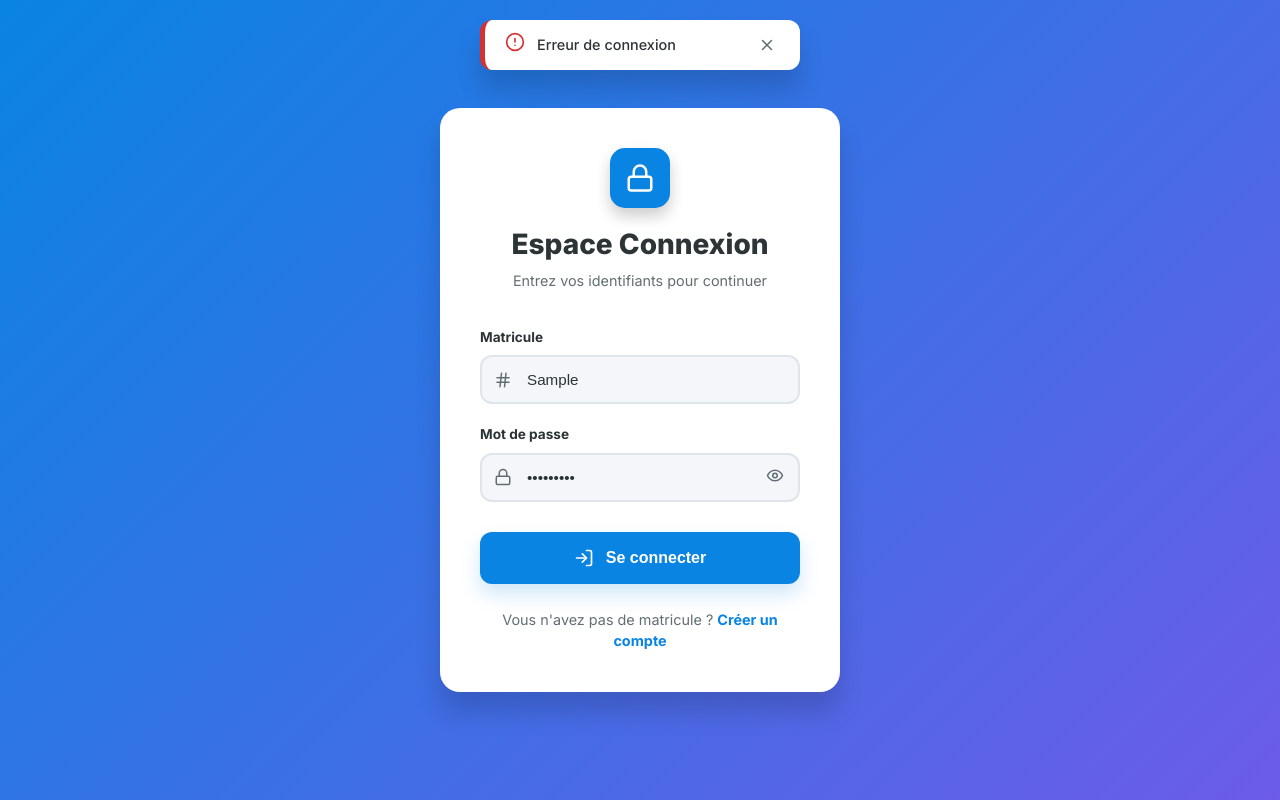
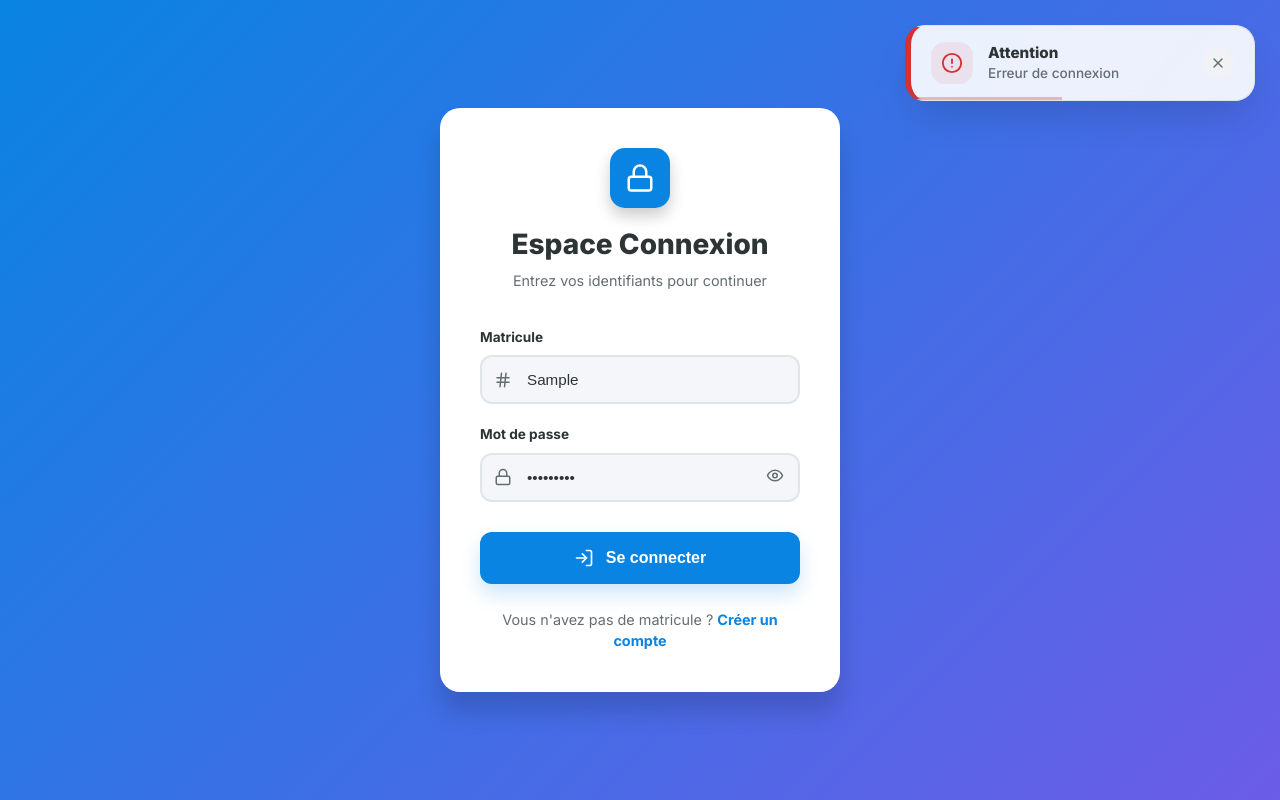
Before and after one commit to afbstudioci/FORMATION-AI-FULLSTACK-BUILDER, a React (Vite) app: page /admin in a window 1280 px wide. Both pictures are taken after typing "Sample", "Sample123" into the empty fields and a click on the button "Se connecter". Built offline with nearby package versions, Linux system fonts and the light colour scheme; no server answers.

Commit message:
Correction Correction

```diff
--- a/src/components/Alert.jsx
+++ b/src/components/Alert.jsx
@@ -1,56 +1,130 @@
-import React from 'react';
+import React, { useEffect } from 'react';
 import { motion, AnimatePresence } from 'framer-motion';
-import { AlertCircle, CheckCircle2, X } from 'lucide-react';
+import { AlertCircle, CheckCircle2, X, Info } from 'lucide-react';
 import { theme } from '../theme';
 
 const Alert = ({ message, type = 'error', onClose }) => {
+  useEffect(() => {
+    if (message) {
+      const timer = setTimeout(() => {
+        onClose();
+      }, 5000);
+      return () => clearTimeout(timer);
+    }
+  }, [message, onClose]);
+
   if (!message) return null;
 
   const config = {
-    error: { color: theme.colors.error, icon: <AlertCircle size={20} /> },
-    success: { color: theme.colors.success, icon: <CheckCircle2 size={20} /> }
+    error: { color: theme.colors.error, icon: <AlertCircle size={22} />, bg: '#fff5f5' },
+    success: { color: theme.colors.success, icon: <CheckCircle2 size={22} />, bg: '#f6ffed' },
+    info: { color: theme.colors.primary, icon: <Info size={22} />, bg: '#e6f7ff' }
   };
+
+  const current = config[type] || config.error;
 
   return (
     <AnimatePresence>
       <motion.div
-        initial={{ opacity: 0, y: -20, x: '-50%' }}
-        animate={{ opacity: 1, y: 0, x: '-50%' }}
-        exit={{ opacity: 0, y: -20, x: '-50%' }}
+        drag="x"
+        dragConstraints={{ left: 0, right: 300 }}
+        dragElastic={0.7}
+        onDragEnd={(e, info) => {
+          if (info.offset.x > 150) {
+            onClose();
+          }
+        }}
+        initial={{ opacity: 0, x: 100, scale: 0.9 }}
+        animate={{ opacity: 1, x: 0, scale: 1 }}
+        exit={{ opacity: 0, x: 100, scale: 0.9, transition: { duration: 0.2 } }}
+        whileTap={{ scale: 0.98 }}
         style={{
           position: 'fixed',
-          top: '20px',
-          left: '50%',
-          zIndex: 1000,
-          background: theme.colors.surface,
-          padding: '12px 20px',
-          borderRadius: theme.borderRadius.medium,
-          boxShadow: theme.shadows.premium,
+          top: '25px',
+          right: '25px',
+          zIndex: 9999,
+          background: 'rgba(255, 255, 255, 0.9)',
+          backdropFilter: 'blur(12px)',
+          padding: '16px 20px',
+          borderRadius: '20px',
+          boxShadow: '0 20px 40px -10px rgba(0,0,0,0.15)',
           display: 'flex',
           alignItems: 'center',
-          gap: '12px',
-          borderLeft: `5px solid ${config[type]?.color || theme.colors.error}`,
-          minWidth: '320px'
+          gap: '15px',
+          border: `1px solid ${theme.colors.border}`,
+          borderLeft: `6px solid ${current.color}`,
+          minWidth: '350px',
+          maxWidth: '450px',
+          cursor: 'grab',
+          userSelect: 'none'
         }}
       >
-        <span style={{ color: config[type]?.color || theme.colors.error }}>
-          {config[type]?.icon || <AlertCircle size={20} />}
-        </span>
-        <span style={{ flex: 1, fontSize: '0.9rem', fontWeight: '500', color: theme.colors.text }}>{message}</span>
+        <div style={{
+          background: `${current.color}15`,
+          padding: '10px',
+          borderRadius: '14px',
+          display: 'flex',
+          alignItems: 'center',
+          justifyContent: 'center',
+          color: current.color
+        }}>
+          {current.icon}
+        </div>
+
+        <div style={{ flex: 1 }}>
+          <p style={{
+            margin: 0,
+            fontSize: '0.95rem',
+            fontWeight: '800',
+            color: theme.colors.text,
+            lineHeight: '1.4'
+          }}>
+            {type === 'error' ? 'Attention' : (type === 'success' ? 'Succès' : 'Information')}
+          </p>
+          <p style={{
+            margin: 0,
+            fontSize: '0.85rem',
+            fontWeight: '500',
+            color: theme.colors.textLight
+          }}>
+            {message}
+          </p>
+        </div>
+
         <button
-          onClick={onClose}
+          onClick={(e) => { e.stopPropagation(); onClose(); }}
           style={{
-            background: 'transparent',
+            background: '#f1f2f6',
+            border: 'none',
             color: theme.colors.textLight,
-            padding: '4px',
+            width: '32px',
+            height: '32px',
             borderRadius: '50%',
             display: 'flex',
             alignItems: 'center',
-            justifyContent: 'center'
+            justifyContent: 'center',
+            cursor: 'pointer',
+            transition: 'all 0.2s'
           }}
         >
-          <X size={18} />
+          <X size={16} />
         </button>
+
+        {/* Barre de progression automatique */}
+        <motion.div
+          initial={{ width: '100%' }}
+          animate={{ width: '0%' }}
+          transition={{ duration: 5, ease: "linear" }}
+          style={{
+            position: 'absolute',
+            bottom: 0,
+            left: 0,
+            height: '3px',
+            background: current.color,
+            opacity: 0.3,
+            borderRadius: '0 0 0 20px'
+          }}
+        />
       </motion.div>
     </AnimatePresence>
   );
--- /dev/null
+++ b/src/components/ConfirmModal.jsx
@@ -0,0 +1,95 @@
+import React from 'react';
+import { motion, AnimatePresence } from 'framer-motion';
+import { AlertTriangle, X } from 'lucide-react';
+import { theme } from '../theme';
+
+const ConfirmModal = ({ isOpen, title, message, onConfirm, onCancel, confirmText = "Supprimer", cancelText = "Annuler", type = "danger" }) => {
+  if (!isOpen) return null;
+
+  const isDanger = type === "danger";
+
+  return (
+    <AnimatePresence>
+      <div style={{ position: 'fixed', inset: 0, zIndex: 2000, display: 'flex', alignItems: 'center', justifyContent: 'center', padding: '20px' }}>
+        {/* Overlay flouté */}
+        <motion.div
+          initial={{ opacity: 0 }} animate={{ opacity: 1 }} exit={{ opacity: 0 }}
+          onClick={onCancel}
+          style={{ position: 'absolute', inset: 0, background: 'rgba(0,0,0,0.7)', backdropFilter: 'blur(10px)' }}
+        />
+
+        {/* Modal Content */}
+        <motion.div
+          initial={{ opacity: 0, scale: 0.9, y: 20 }}
+          animate={{ opacity: 1, scale: 1, y: 0 }}
+          exit={{ opacity: 0, scale: 0.9, y: 20 }}
+          style={{
+            position: 'relative',
+            background: 'white',
+            width: '100%',
+            maxWidth: '450px',
+            borderRadius: '24px',
+            padding: '40px',
+            boxShadow: '0 25px 50px -12px rgba(0,0,0,0.5)',
+            textAlign: 'center'
+          }}
+        >
+          <div style={{
+            width: '80px',
+            height: '80px',
+            borderRadius: '50%',
+            background: isDanger ? '#fff5f5' : '#f0f7ff',
+            display: 'flex',
+            alignItems: 'center',
+            justifyContent: 'center',
+            margin: '0 auto 24px',
+            color: isDanger ? theme.colors.error : theme.colors.primary
+          }}>
+            <AlertTriangle size={40} />
+          </div>
+
+          <h3 style={{ fontSize: '1.5rem', fontWeight: '900', color: theme.colors.text, marginBottom: '12px' }}>{title}</h3>
+          <p style={{ color: theme.colors.textLight, lineHeight: '1.6', marginBottom: '32px' }}>{message}</p>
+
+          <div style={{ display: 'flex', gap: '15px' }}>
+            <button
+              onClick={onCancel}
+              style={{
+                flex: 1,
+                padding: '14px',
+                borderRadius: '12px',
+                border: `1px solid ${theme.colors.border}`,
+                background: 'white',
+                fontWeight: '700',
+                cursor: 'pointer',
+                transition: 'all 0.2s'
+              }}
+            >
+              {cancelText}
+            </button>
+            <button
+              onClick={onConfirm}
+              style={{
+                flex: 1,
+                padding: '14px',
+                borderRadius: '12px',
+                border: 'none',
+                background: isDanger ? theme.colors.error : theme.colors.primary,
+                color: 'white',
+                fontWeight: '700',
+                cursor: 'pointer',
+                boxShadow: `0 8px 16px ${isDanger ? theme.colors.error : theme.colors.primary}30`
+              }}
+            >
+              {confirmText}
+            </button>
+          </div>
+
+          <button onClick={onCancel} style={{ position: 'absolute', top: '20px', right: '20px', background: 'transparent', border: 'none', cursor: 'pointer', color: theme.colors.textLight }}><X size={20} /></button>
+        </motion.div>
+      </div>
+    </AnimatePresence>
+  );
+};
+
+export default ConfirmModal;
--- a/src/pages/AdminDashboard.jsx
+++ b/src/pages/AdminDashboard.jsx
@@ -4,6 +4,7 @@ import { Plus, FileText, Users, Download, Loader2, Trash2, Calendar, Clock, Chev
 import api from '../services/api';
 import { theme } from '../theme';
 import CreateExamModal from '../components/CreateExamModal';
+import ConfirmModal from '../components/ConfirmModal';
 import Alert from '../components/Alert';
 import { subscribeToSubmissions } from '../services/socket';
 
@@ -12,6 +13,7 @@ const AdminDashboard = () => {
   const [exams, setExams] = useState([]);
   const [loading, setLoading] = useState(true);
   const [showCreateModal, setShowCreateModal] = useState(false);
+  const [confirmDelete, setConfirmDelete] = useState({ open: false, id: null });
   const [error, setError] = useState('');
   const navigate = useNavigate();
 
@@ -40,14 +42,18 @@ const AdminDashboard = () => {
     });
   }, []);
 
-  const handleDeleteExam = async (id) => {
-    if (window.confirm("Etes-vous sur de vouloir supprimer cette epreuve ?")) {
-      try {
-        await api.delete(`/exams/${id}`);
-        fetchData();
-      } catch (err) {
-        setError("Impossible de supprimer l'epreuve");
-      }
+  const handleDeleteExam = (id) => {
+    setConfirmDelete({ open: true, id });
+  };
+
+  const handleActualDelete = async () => {
+    try {
+      await api.delete(`/exams/${confirmDelete.id}`);
+      fetchData();
+    } catch (err) {
+      setError("Impossible de supprimer l'epreuve");
+    } finally {
+      setConfirmDelete({ open: false, id: null });
     }
   };
 
@@ -202,6 +208,14 @@ const AdminDashboard = () => {
           onCreated={() => { fetchData(); setShowCreateModal(false); }}
         />
       )}
+
+      <ConfirmModal
+        isOpen={confirmDelete.open}
+        title="Supprimer l'épreuve ?"
+        message="Cette action est irréversible. Toutes les soumissions liées seront également perdues."
+        onConfirm={handleActualDelete}
+        onCancel={() => setConfirmDelete({ open: false, id: null })}
+      />
     </div>
   );
 };
--- a/src/pages/AdminSubmissions.jsx
+++ b/src/pages/AdminSubmissions.jsx
@@ -5,10 +5,12 @@ import api from '../services/api';
 import { theme } from '../theme';
 import Alert from '../components/Alert';
 import SubmissionReview from '../components/SubmissionReview';
+import ConfirmModal from '../components/ConfirmModal';
 
 const AdminSubmissions = () => {
   const [submissions, setSubmissions] = useState([]);
   const [loading, setLoading] = useState(true);
+  const [confirmDelete, setConfirmDelete] = useState({ open: false, id: null });
   const [error, setError] = useState('');
   const [searchTerm, setSearchTerm] = useState('');
   const [selectedSubmission, setSelectedSubmission] = useState(null);
@@ -52,13 +54,18 @@ const AdminSubmissions = () => {
     }
   };
 
-  const handleDeleteSubmission = async (id) => {
-    if (!window.confirm("Supprimer définitivement cette copie ?")) return;
+  const handleDeleteSubmission = (id) => {
+    setConfirmDelete({ open: true, id });
+  };
+
+  const handleActualDelete = async () => {
     try {
-      await api.delete(`/admin/submissions/${id}`);
+      await api.delete(`/admin/submissions/${confirmDelete.id}`);
       fetchSubmissions();
     } catch (err) {
       setError("Erreur lors de la suppression");
+    } finally {
+      setConfirmDelete({ open: false, id: null });
     }
   };
 
@@ -198,6 +205,14 @@ const AdminSubmissions = () => {
           onClose={() => setSelectedSubmission(null)}
         />
       )}
+
+      <ConfirmModal
+        isOpen={confirmDelete.open}
+        title="Supprimer la copie ?"
+        message="Cette action supprimera définitivement les résultats de cet étudiant pour cette épreuve."
+        onConfirm={handleActualDelete}
+        onCancel={() => setConfirmDelete({ open: false, id: null })}
+      />
     </div>
   );
 };
--- a/src/pages/Dashboard.jsx
+++ b/src/pages/Dashboard.jsx
@@ -4,7 +4,7 @@ import api from '../services/api';
 import ExamCard from '../components/ExamCard';
 import { theme } from '../theme';
 import { Search, Loader2, Sparkles } from 'lucide-react';
-import { subscribeToExams, subscribeToSubmissions } from '../services/socket';
+import { subscribeToExams, subscribeToSubmissions, subscribeToDeletedExams } from '../services/socket';
 import { useAuth } from '../context/AuthContext';
 
 const Dashboard = () => {
@@ -53,6 +53,11 @@ const Dashboard = () => {
             : exam
         ));
       }
+    });
+
+    // Écoute temps réel des suppressions d'examens
+    subscribeToDeletedExams((deletedId) => {
+      setExams(prev => prev.filter(e => e._id.toString() !== deletedId.toString()));
     });
 
     return () => clearInterval(timer);
--- a/src/services/socket.js
+++ b/src/services/socket.js
@@ -14,3 +14,7 @@ export const subscribeToExams = (cb) => {
 export const subscribeToSubmissions = (cb) => {
   socket.on('new_submission', (submission) => cb(submission));
 };
+
+export const subscribeToDeletedExams = (cb) => {
+  socket.on('exam_deleted', (examId) => cb(examId));
+};
```
